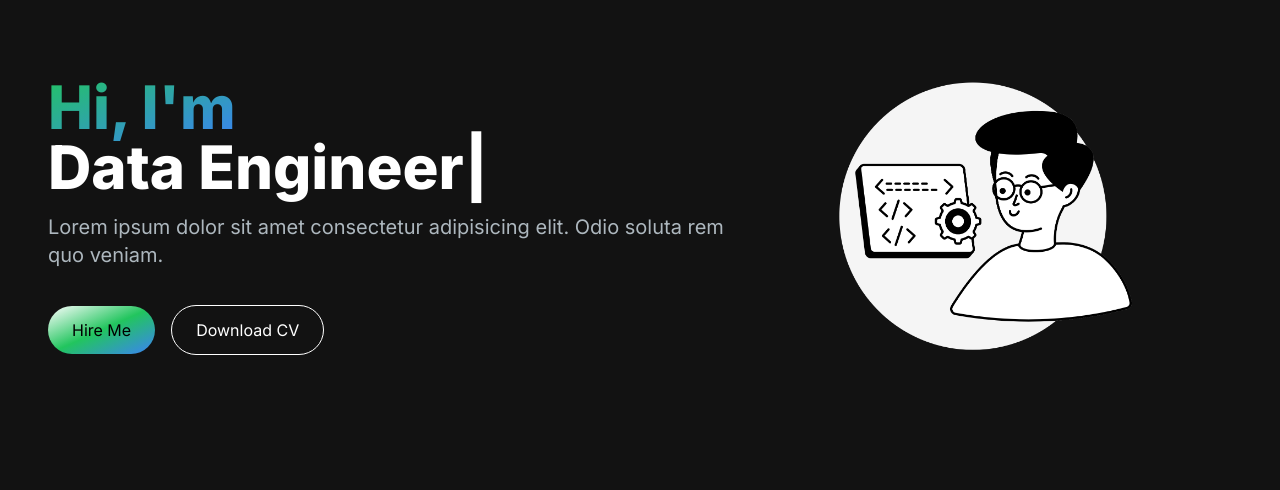
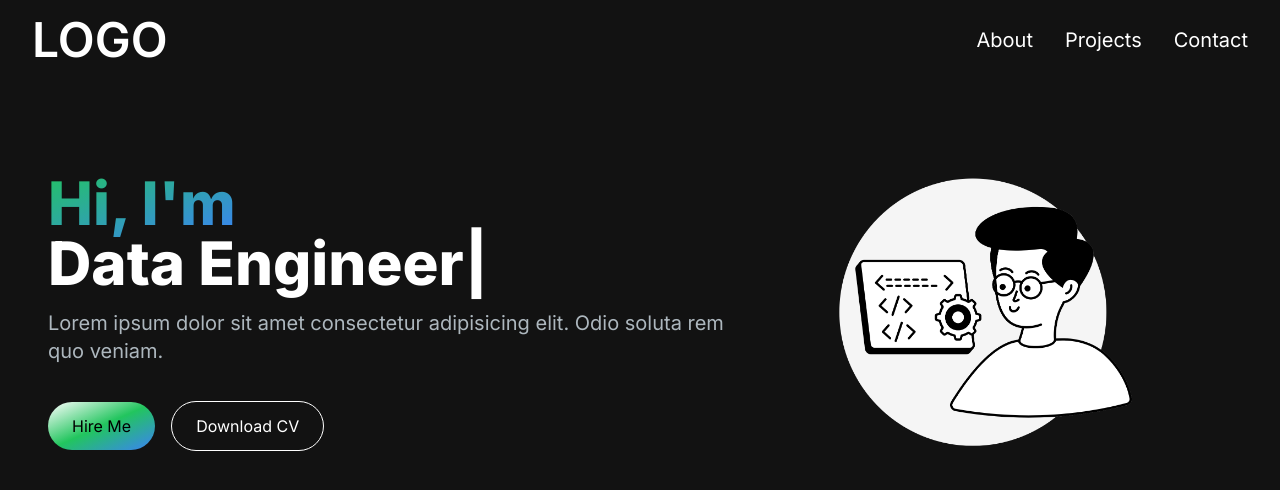
Before and after one commit to JohnRicMerque/personal_portfolio, a Next.js app: page / in a window 1280 px wide. Shown: the top 490 px of the page. Built offline with nearby package versions, Linux system fonts and the light colour scheme.

Commit message:
added responsive navigation bar

```diff
--- /dev/null
+++ b/app/components/MenuOverlay.jsx
@@ -0,0 +1,17 @@
+import React from 'react'
+import NavLink from "./NavLink"
+
+const MenuOverlay = ({ links }) => {
+  return (
+    <ul className='flex flex-col py-4 items-center'>
+        {links.map((link, index) => (
+          <li key={index}>
+            <NavLink href={link.path} title={link.title} />
+          </li>
+        ))
+        }
+    </ul>
+  )
+}
+
+export default MenuOverlay
--- /dev/null
+++ b/app/components/NavLink.jsx
@@ -0,0 +1,11 @@
+import Link from "next/link";
+
+const NavLink = ({ href, title }) => {
+    return (
+        <Link href={href} className="block py-2 pl-3 pr-4 text-[#ADB&BE] sm:text-xl rounded md:p-0 text-white hover:text-green-300">
+          {title}
+        </Link>
+    );
+};
+
+export default NavLink
--- /dev/null
+++ b/app/components/Navbar.jsx
@@ -0,0 +1,64 @@
+"use client";
+import Link from 'next/link';
+import React, { useState } from 'react';
+import NavLink from  './NavLink';
+import { Bars3Icon, XMarkIcon } from '@heroicons/react/24/solid';
+import MenuOverlay from './MenuOverlay'
+
+const navLinks = [
+  {
+    title: "About",
+    path: "#about",
+  },
+  {
+    title: "Projects",
+    path: "#projects",
+  },
+  {
+    title: "Contact",
+    path: "#contact",
+  }
+]
+
+const Navbar = () => {
+  const [navbarOpen, setNavbarOpen] = useState(false)
+
+  return (
+    <nav className='fixed top-0 left-0 right-0 z-10 bg-[#121212] bg-opacity-100'>
+        <div className='flex flex-wrap items-center justify-between mx-auto py-4 px-8'>
+          <Link href="/" className='text-2xl md:text-5xl text-white font-semibold'>LOGO</Link>
+          <div className="mobile-menu block md:hidden">
+            {
+              !navbarOpen ?  (
+                <button
+                    onClick={() => setNavbarOpen(true)}
+                    className='flex items-center px-3 py-2 border rounded border-slate-200 hover:text-white hover:border-white text-slate-200'>
+                    <Bars3Icon className='h-5 w-5'></Bars3Icon>
+                </button>
+               ) : (
+                <button
+                    onClick={() => setNavbarOpen(false)}
+                    className='flex items-center px-3 py-2 border rounded border-slate-200 hover:text-white hover:border-white text-slate-200'>
+                    <XMarkIcon className='h-5 w-5'></XMarkIcon>
+                </button>
+               )
+            }
+          </div>
+          <div className="menu hidden md:block md:w-auto" id="navbar">
+             <ul className='flex p-4 md:p-0 md:flex-row md:space-x-8 mt-0'>
+                {
+                  navLinks.map((link, index) => (
+                    <li key={index}>
+                        <NavLink href={link.path} title={link.title} />
+                    </li>
+                  ) )
+                }
+             </ul>
+          </div>
+        </div>
+        {navbarOpen? <MenuOverlay  links={navLinks} /> : null}
+    </nav>
+  )
+}
+
+export default Navbar
--- a/app/page.tsx
+++ b/app/page.tsx
@@ -1,10 +1,12 @@
 import Image from "next/image";
 import HeroSection from "./components/HeroSection"
+import Navbar from "./components/Navbar"
 
 export default function Home() {
   return (
     <main className="flex min-h-screen flex-col bg-[#121212]">
-      <div className="container mx-auto px-12 py-4">
+      <Navbar />
+      <div className="container mt-24 mx-auto px-12 py-4">
         <HeroSection />
       </div>
     </main>
--- a/package.json
+++ b/package.json
@@ -9,6 +9,7 @@
     "lint": "next lint"
   },
   "dependencies": {
+    "@heroicons/react": "^2.1.1",
     "next": "14.1.2",
     "react": "^18",
     "react-dom": "^18",
```
Also changed, not shown: 1 other file (tests, documents, lock files or other folders).
